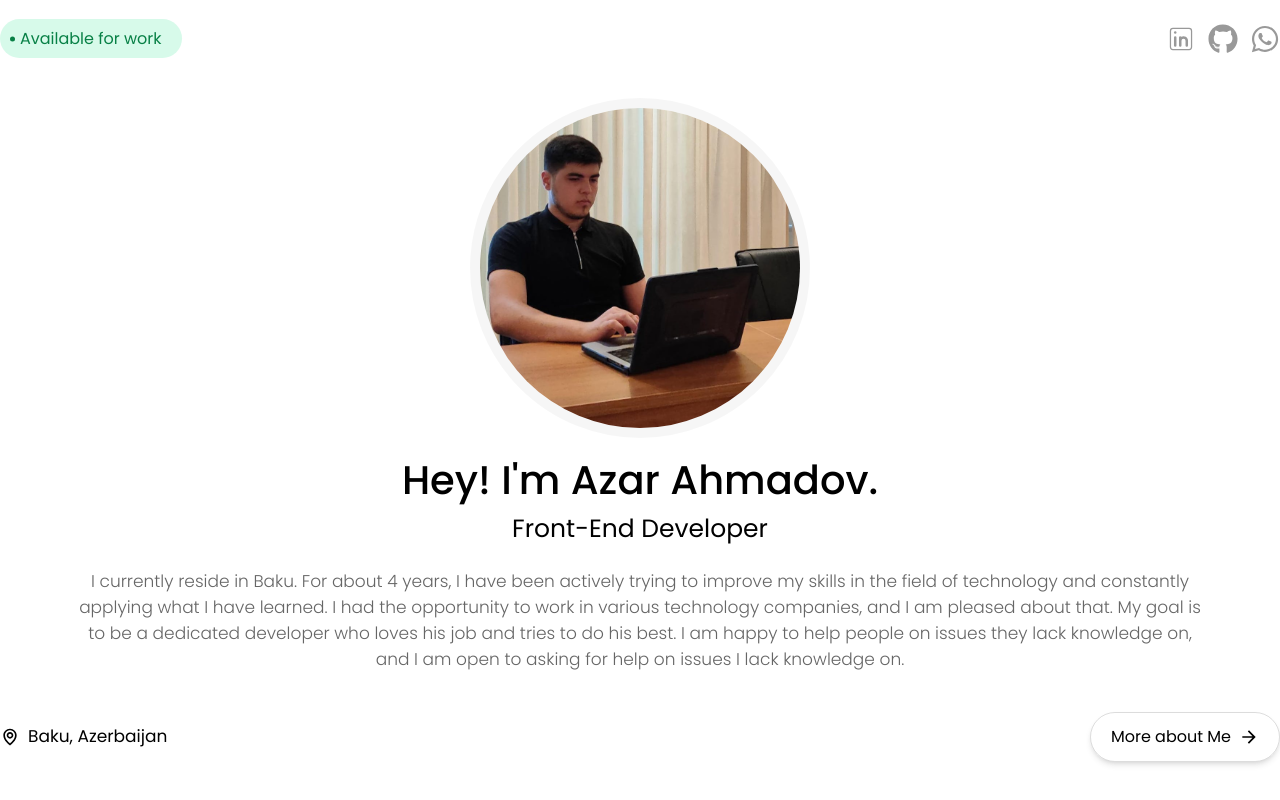
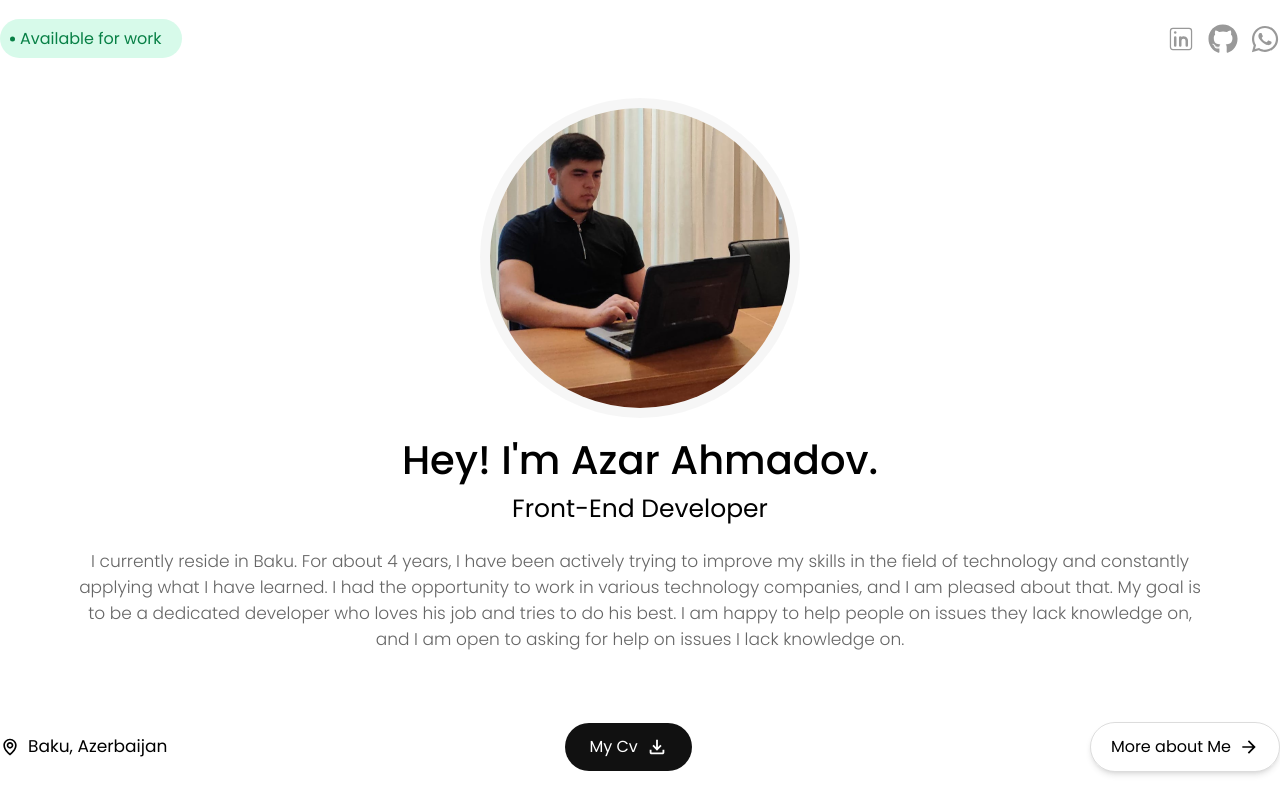
Before and after one commit to AzarAhmadov/Dev-Portfolio, a Next.js app: page / in a window 1280 px wide. Shown: the top 800 px of the page. Built offline with nearby package versions, Linux system fonts and the light colour scheme.

Commit message:
Update Hero.tsx

```diff
--- a/src/components/Hero/Hero.tsx
+++ b/src/components/Hero/Hero.tsx
@@ -2,13 +2,14 @@ import Image from 'next/image'
 import Link from 'next/link'
 import { IoMdArrowForward } from "react-icons/io";
 import { BiMap } from "react-icons/bi";
+import { MdOutlineFileDownload } from "react-icons/md";
 import React from 'react'
 
 const Hero = () => {
     return (
         <section>
             <div className="pt-5 flex justify-center items-center flex-col">
-                <div className="w-[340px] relative h-[340px] rounded-full border-[10px] border-[#00000009]">
+                <div className="w-[320px] relative h-[320px] rounded-full border-[10px] border-[#00000009]">
                     <Image className='rounded-full object-center' src={'/hero.jpg'} fill objectFit='cover' alt='Azar Ahmadov' />
                 </div>
                 <div className='text-center pt-3 px-[70px]'>
@@ -23,10 +24,14 @@ const Hero = () => {
                     </p>
                 </div>
             </div>
-            <div className="container flex justify-between items-center pt-10">
+            <div className="container flex justify-between items-center pt-[70px]">
                 <span className='flex items-center gap-2 text-[17px]'>
                     <BiMap className='text-[20px]' />  Baku, Azerbaijan
                 </span>
+                <a href="#" className='bg-black text-white hover:bg-transparent hover:border-[1px] hover:
+                border-[#00000071] hover:text-black transition-all hover:scale-90 gap-2 rounded-full px-6 py-3 flex items-center'>
+                    My Cv <MdOutlineFileDownload className='text-[22px]' />
+                </a>
                 <Link className='flex items-center gap-2 px-5 py-3 border-[1px] shadow-md border-[#00000023] rounded-full hover:bg-black hover:text-white transition-all' href={'/'}> More about Me <IoMdArrowForward className='text-[20px]' /> </Link>
             </div>
         </section>
```
